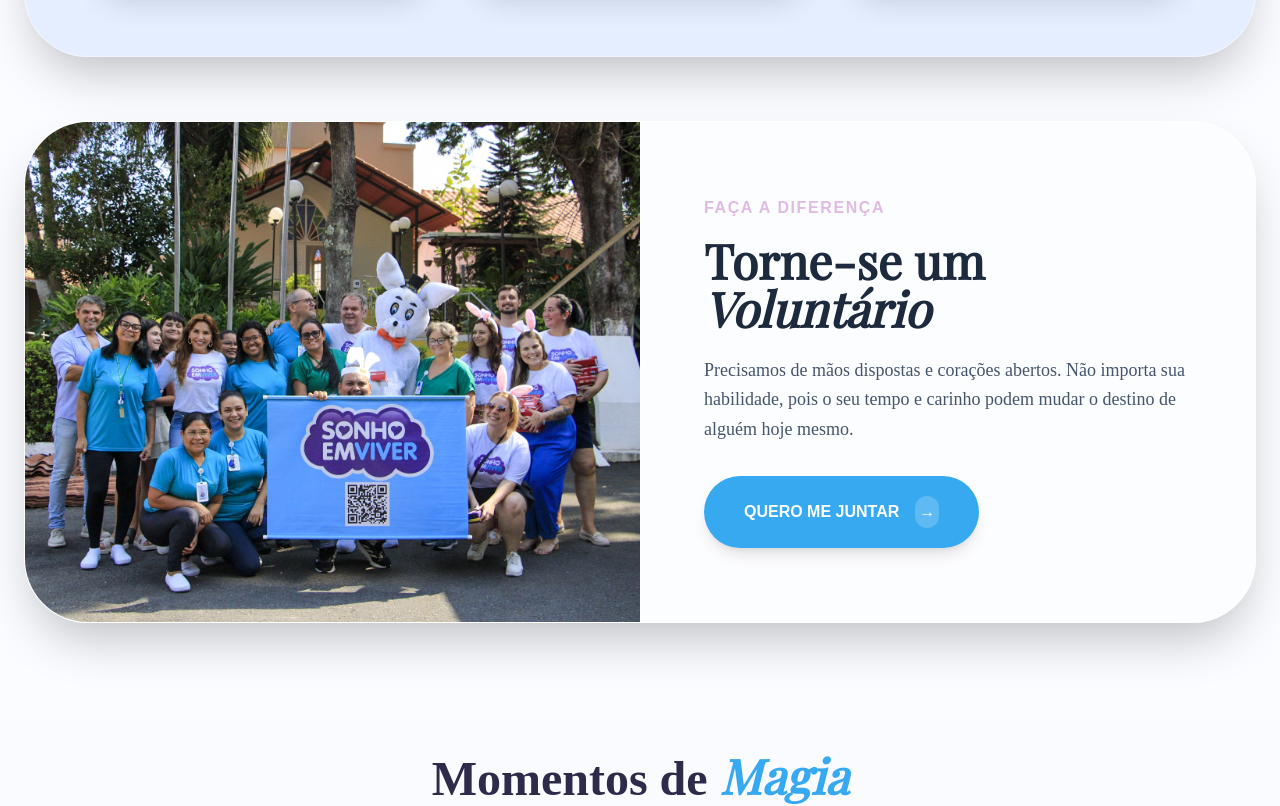
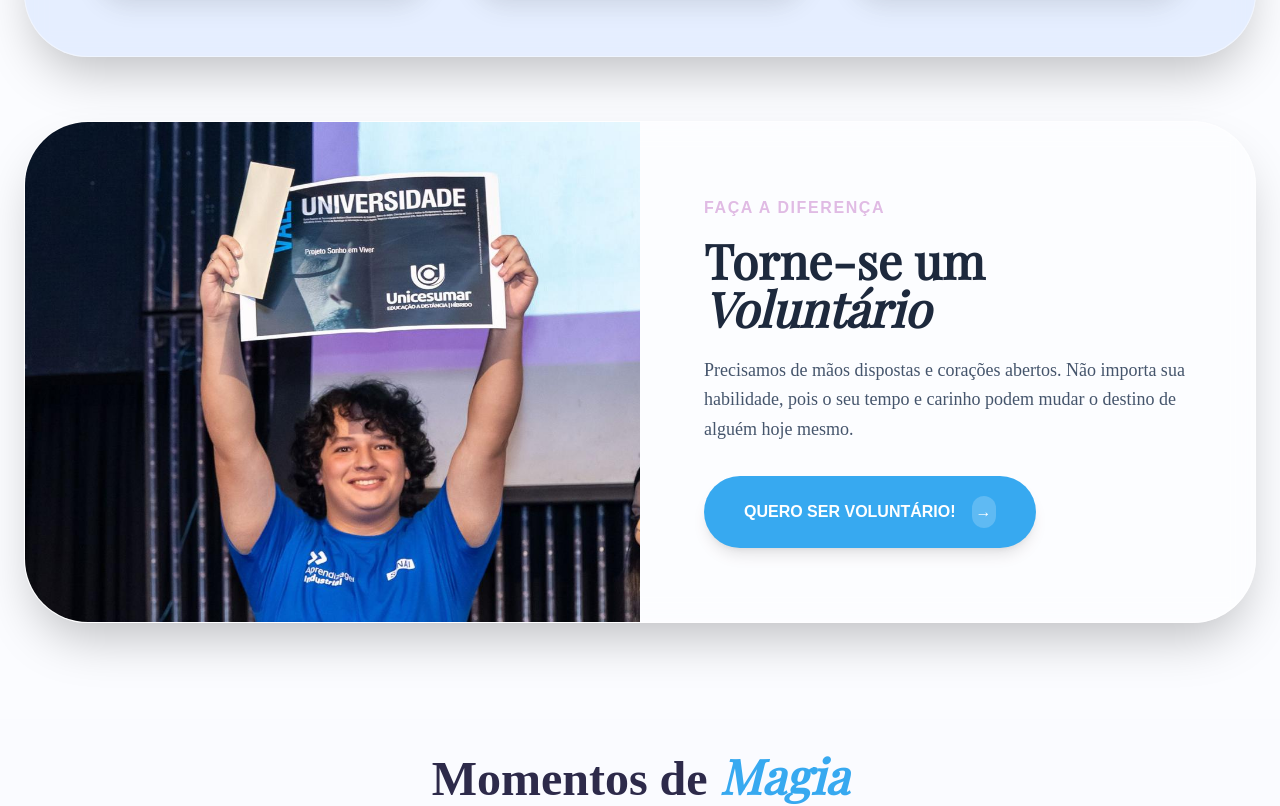
Before and after one commit to luanaschuler/sonho-em-viver, a Next.js app: page / in a window 1280 px wide. Shown: the part 5139-5945 px from the top of the page. Built offline with nearby package versions, Linux system fonts and the light colour scheme.

Commit message:
few text changes

```diff
--- a/app/page.tsx
+++ b/app/page.tsx
@@ -55,14 +55,14 @@ export default function Home() {
               <a
                 href="https://api.whatsapp.com/send/?phone=554784050409&text&type=phone_number&app_absent=0"
                 target="_blank"
-                className="bg-transparent text-[#7d148b] px-10 py-4 rounded-full font-bold shadow-xl hover:scale-105 transition-transform cursor-pointer font-['Poppins']"
+                className="bg-[#7d148b] text-lilac-main px-10 py-4 rounded-full font-bold shadow-xl hover:scale-105 transition-transform cursor-pointer font-['Poppins']"
               >
                 Seja Voluntário
               </a>
               <a
                 href="https://institutosonhoemviver.doardigital.com.br/doacao"
                 target="_blank"
-                className="bg-transparent text-[#7d148b] px-10 py-4 rounded-full font-bold shadow-xl hover:scale-105 transition-transform font-['Poppins'] cursor-pointer"
+                className="bg-[#7d148b] text-lilac-main px-10 py-4 rounded-full font-bold shadow-xl hover:scale-105 transition-transform font-['Poppins'] cursor-pointer"
               >
                 Quero Doar
               </a>
--- a/components/Footer.tsx
+++ b/components/Footer.tsx
@@ -111,13 +111,13 @@ export default function Footer() {
 
               <li className="flex items-center gap-3 text-sm text-slate-500">
                 <Phone size={16} className="text-[--color-lilac-main]" />
-                <span>(47) 8405-0409</span>
+                <span>(47) 98405-0409</span>
               </li>
 
               <li className="flex items-center gap-3 text-sm text-slate-500">
                 <RouteIcon size={24} className="text-[--color-lilac-main]" />
                 <span>
-                  R. Evaldo Eskelsen, 408. Velha Central, Blumenau SC.
+                  R. Evaldo Eskelsen, 407. Velha Central, Blumenau SC.
                   89046-240.
                 </span>
               </li>
--- a/components/Testimonials.tsx
+++ b/components/Testimonials.tsx
@@ -75,7 +75,7 @@ export default function Testimonials() {
           {/* Lado Esquerdo: Imagem */}
           <div className="w-full md:w-1/2 h-[300px] md:h-[500px]">
             <Image
-              src="/time.webp"
+              src="/image.png"
               alt="Seja um voluntário"
               width={600}
               height={500}
@@ -105,7 +105,7 @@ export default function Testimonials() {
               target="_blank"
               className="group relative inline-flex items-center gap-4 px-10 py-5 bg-[#37a9f0] text-white font-black rounded-full shadow-lg hover:shadow-[#37a9f0]/40 transition-all hover:-translate-y-1"
             >
-              QUERO ME JUNTAR
+              QUERO SER VOLUNTÁRIO!
               <span className="bg-white/20 rounded-full p-1 group-hover:translate-x-1 transition-transform">
                 →
               </span>
```
Also changed, not shown: public/image.png (added).
